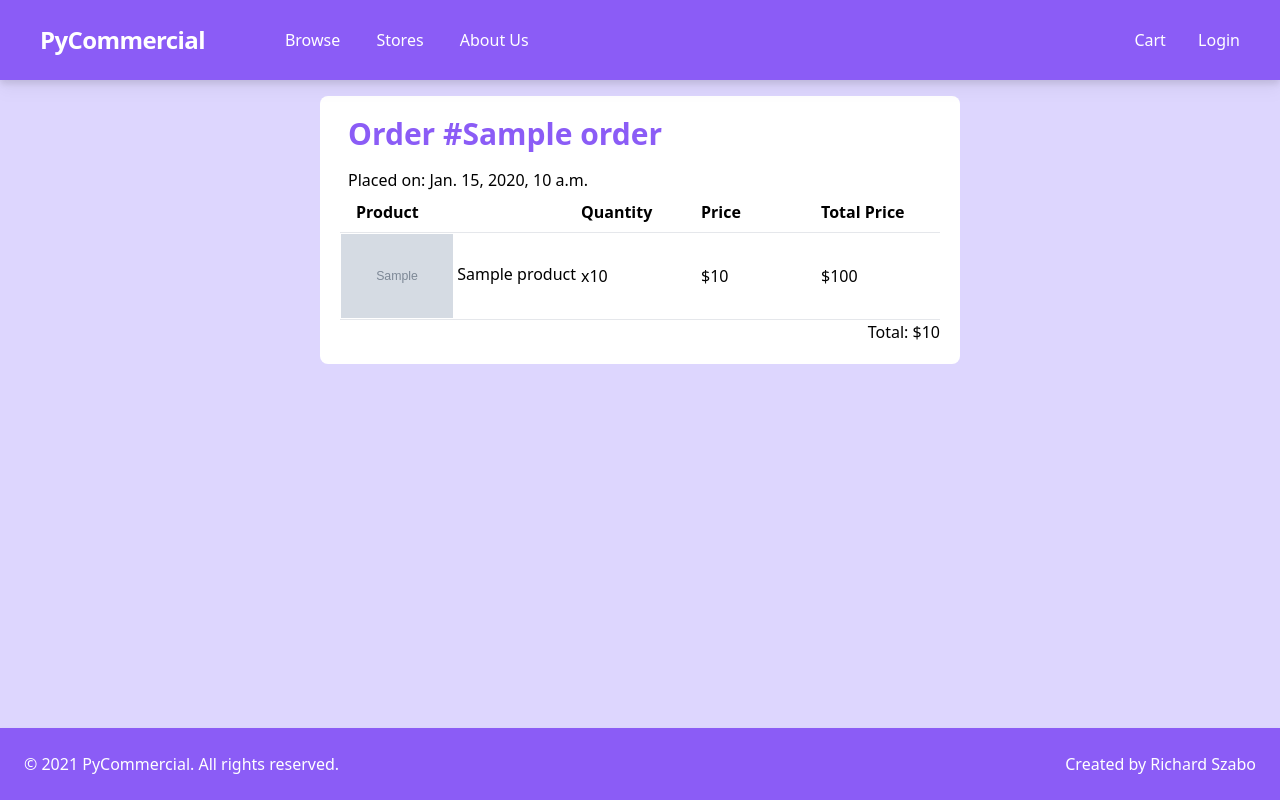
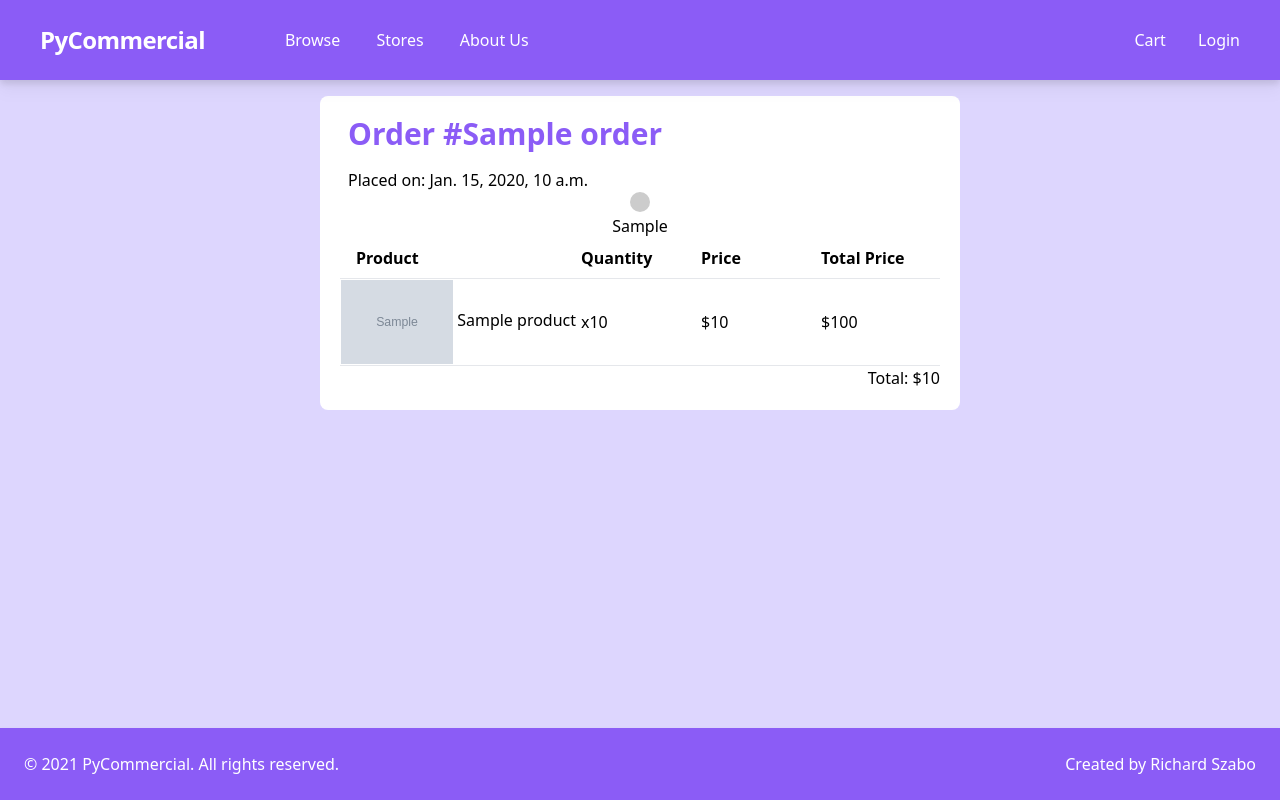
Before and after one commit to Riyomi/PyCommercial, a Django app: template users/templates/users/orderDetails.html in a window 1280 px wide. Run offline with Django 3.2, Linux system fonts and the light colour scheme; the template is opened without the code that fills it: most values are stand-ins (such as "Sample title", 1, 10 or a date in 2020); grey boxes marked "Sample" are stand-in pictures; style sheets or scripts are compiled from the project's sources; some libraries are stand-ins or nearby versions.

Commit message:
Added status to orders

```diff
--- a/products/static/js/cart.js
+++ b/products/static/js/cart.js
@@ -112,9 +112,10 @@ function cartItemHTML(id, name, img, price) {
   </div>`;
 }
 
+//TODO: fix the bug with this function
 $("body").on("DOMSubtreeModified", "#badge-count", function () {
+  console.log("code is running now");
   const count = $("#badge-count").text();
-  console.log(count);
   if (count === "0" || count === "") {
     $("#badge-count").addClass("hidden");
   } else {
--- a/static/css/style.css
+++ b/static/css/style.css
@@ -12,3 +12,71 @@
 ::-webkit-scrollbar-thumb:hover {
   background: rgb(167, 139, 250);
 }
+
+.stepper-item {
+  position: relative;
+  display: flex;
+  flex-direction: column;
+  align-items: center;
+  flex: 1;
+
+  @media (max-width: 768px) {
+    font-size: 12px;
+  }
+}
+
+.stepper-item::before {
+  position: absolute;
+  content: "";
+  border-bottom: 3px solid #ccc;
+  width: 100%;
+  top: 10px;
+  left: -50%;
+  z-index: 2;
+}
+
+.stepper-item::after {
+  position: absolute;
+  content: "";
+  border-bottom: 3px solid #ccc;
+  width: 100%;
+  top: 10px;
+  left: 50%;
+  z-index: 2;
+}
+
+.stepper-item .step-counter {
+  font-weight: bold;
+  color: white;
+  position: relative;
+  z-index: 5;
+  display: flex;
+  justify-content: center;
+  align-items: center;
+  width: 20px;
+  height: 20px;
+  border-radius: 50%;
+  background: #ccc;
+  margin-bottom: 2px;
+}
+
+.stepper-item.completed .step-counter {
+  background-color: #4bb543;
+}
+
+.stepper-item.completed::after {
+  position: absolute;
+  content: "";
+  border-bottom: 3px solid #4bb543;
+  width: 100%;
+  top: 10px;
+  left: 50%;
+  z-index: 3;
+}
+
+.stepper-item:first-child::before {
+  content: none;
+}
+.stepper-item:last-child::after {
+  content: none;
+}
--- a/users/templates/users/orderDetails.html
+++ b/users/templates/users/orderDetails.html
@@ -7,6 +7,21 @@
 <div class="flex flex-col self-center rounded-lg p-5 w-6/12 mt-4 bg-white">
   <div class="title-h1 px-2">Order #{{data.order}} </div>
   <div class="mt-2 px-2">Placed on: {{data.order.date_placed}} </div>
+  <div class="flex justify-between">
+    {% for status in data.order.get_status_choices %}
+      {% if status.0 <= data.order.status %}
+        <div class="stepper-item completed">
+          <div class="step-counter">✓</div>
+          <div class="step-name">{{status.1}}</div>
+        </div>
+      {% else %}
+        <div class="stepper-item">
+          <div class="step-counter"></div>
+          <div class="step-name">{{status.1}}</div>
+        </div>
+      {% endif %}
+    {% endfor %}
+</div>
   <table class="table-fixed w-full rounded-lg">
         <thead class="border-b text-left">
           <tr>
@@ -27,7 +42,6 @@
             </td>
             <td><span>x{{ item.quantity }}</span></td>
             <td><span>${{item.product.price}}</span></td>
-            <!--TODO: use custom template tag instead of widthratio to display the result as a float for consistency -->
             <td><span>${% widthratio item.product.price 1 item.quantity %}</span></td>
             {% endfor %}
           </tr>
```
Also changed, not shown: products/models.py (+21 -4 lines), users/templates/users/account/orders.html (+5 -3 lines), products/migrations/0009_order_status.py (added), products/migrations/0010_alter_order_status.py (added), products/migrations/0011_alter_product_price.py (added).
